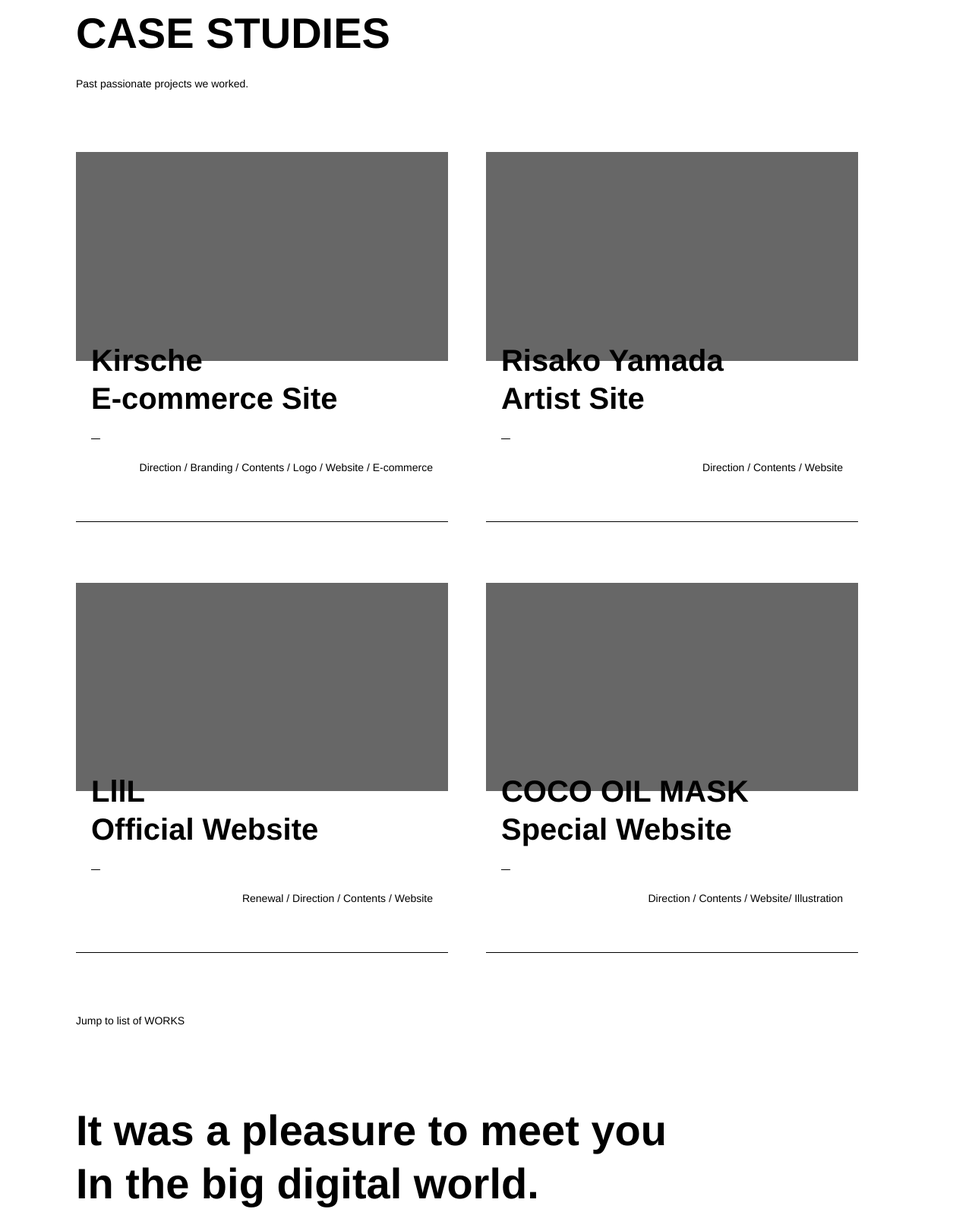
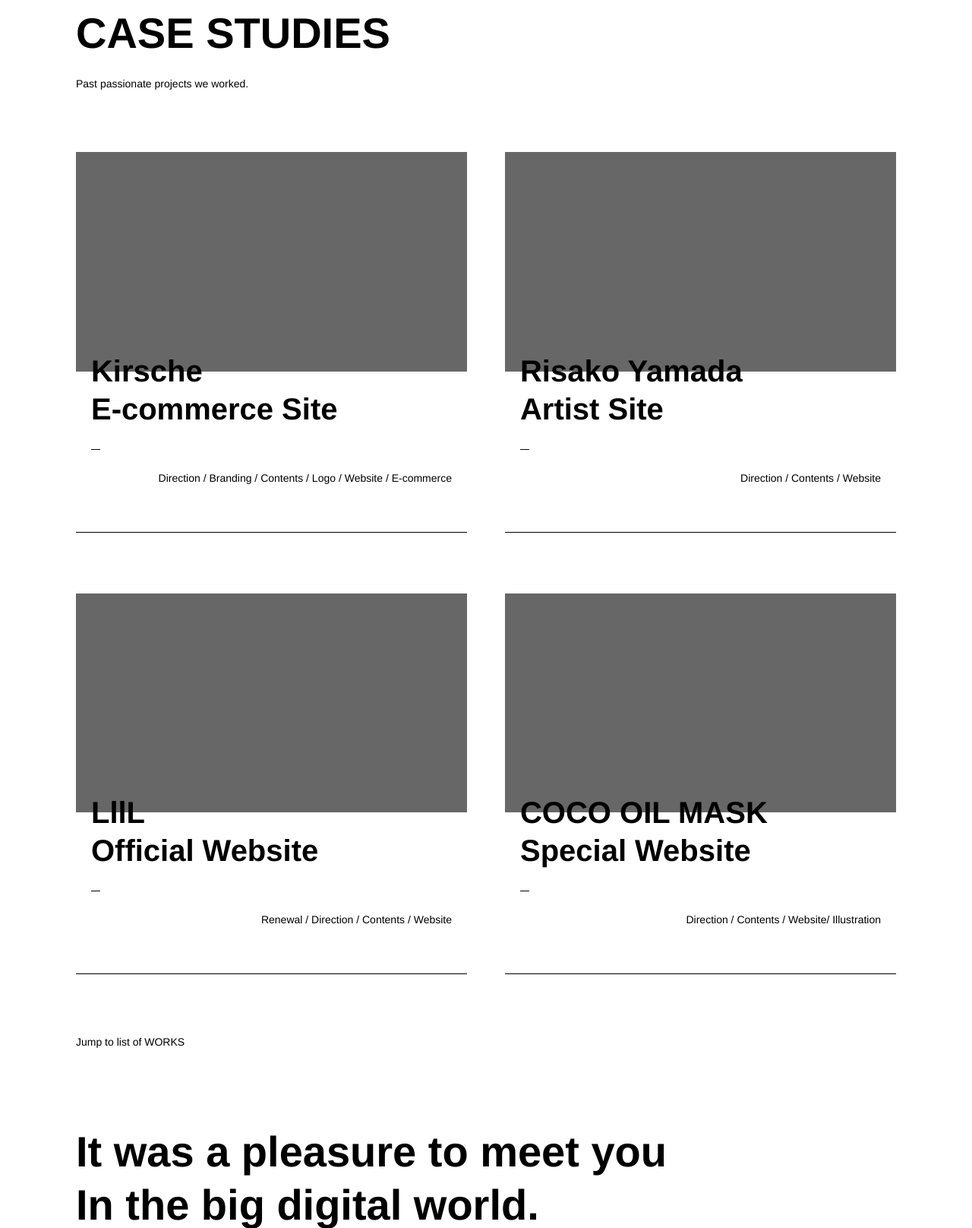
Before and after one commit to kohimoto/kohimoto, a PHP site: page / in a window 1280 px wide. Shown: the part 358-1974 px from the top of the page at 76% size. Run offline with PHP 8.4, Linux system fonts and the light colour scheme; some libraries are stand-ins or nearby versions.

Commit message:
幅
Signed-off-by: fujimoto <kohimotoj@gmail.com>

```diff
--- a/css/style.css
+++ b/css/style.css
@@ -192,7 +192,7 @@ header .get {
 }
 .list_dtl {
   float: left;
-  width: calc(50% - 3.5714em);
+  width: calc(50% - 3.5714em / 2);
   margin-left: 3.5714em;
   padding-bottom: 4.2857em;
   border-bottom: 1px solid #000;
```
